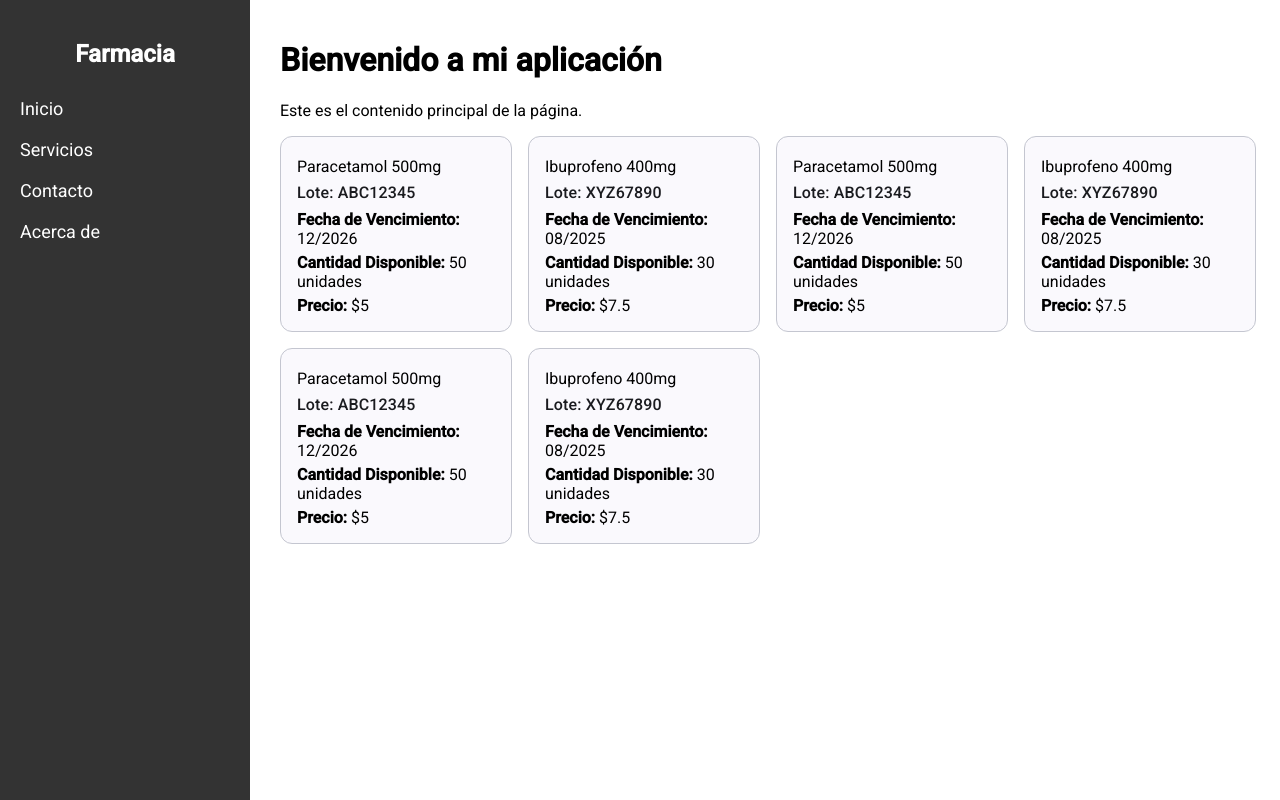
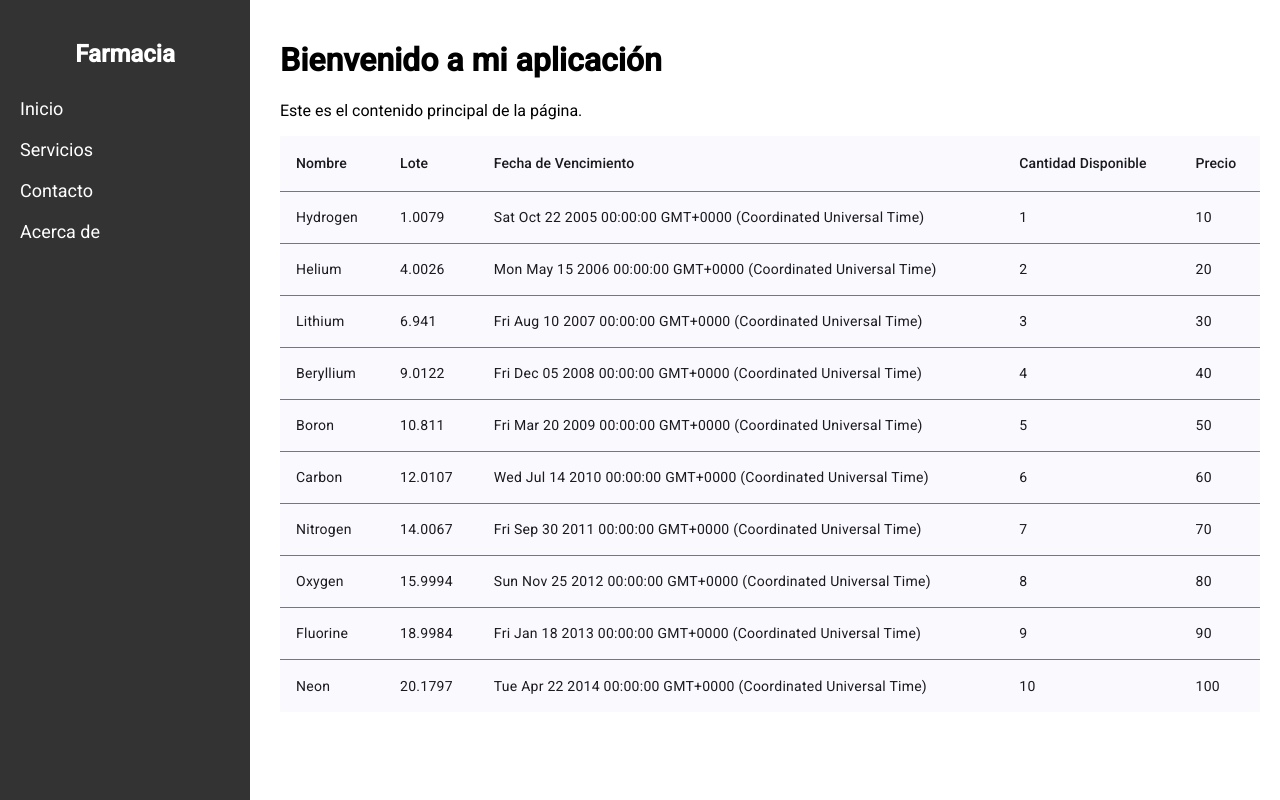
Before and after one commit to DanieZapata/Pharmacy, an Angular app: page / in a window 1280 px wide. Built offline with nearby package versions, Linux system fonts and the light colour scheme.

Commit message:
update: view table component

```diff
--- a/src/app/app.component.html
+++ b/src/app/app.component.html
@@ -3,5 +3,5 @@
 <div class="main-content">
   <h1>Bienvenido a mi aplicación</h1>
   <p>Este es el contenido principal de la página.</p>
-  <app-card></app-card>
+  <app-table></app-table>
 </div>
--- a/src/app/app.component.ts
+++ b/src/app/app.component.ts
@@ -1,11 +1,12 @@
 import { Component } from '@angular/core';
 import { SidebarComponent } from './sidebar/sidebar.component';
-import { CardComponent } from './card/card.component';
+import { TableComponent } from './table/table.component';
+//import { CardComponent } from './card/card.component';
 
 @Component({
   selector: 'app-root',
   standalone: true,
-  imports: [SidebarComponent, CardComponent],
+  imports: [SidebarComponent, TableComponent/*CardComponent*/],
   templateUrl: './app.component.html',
   styleUrl: './app.component.css'
 })
```
